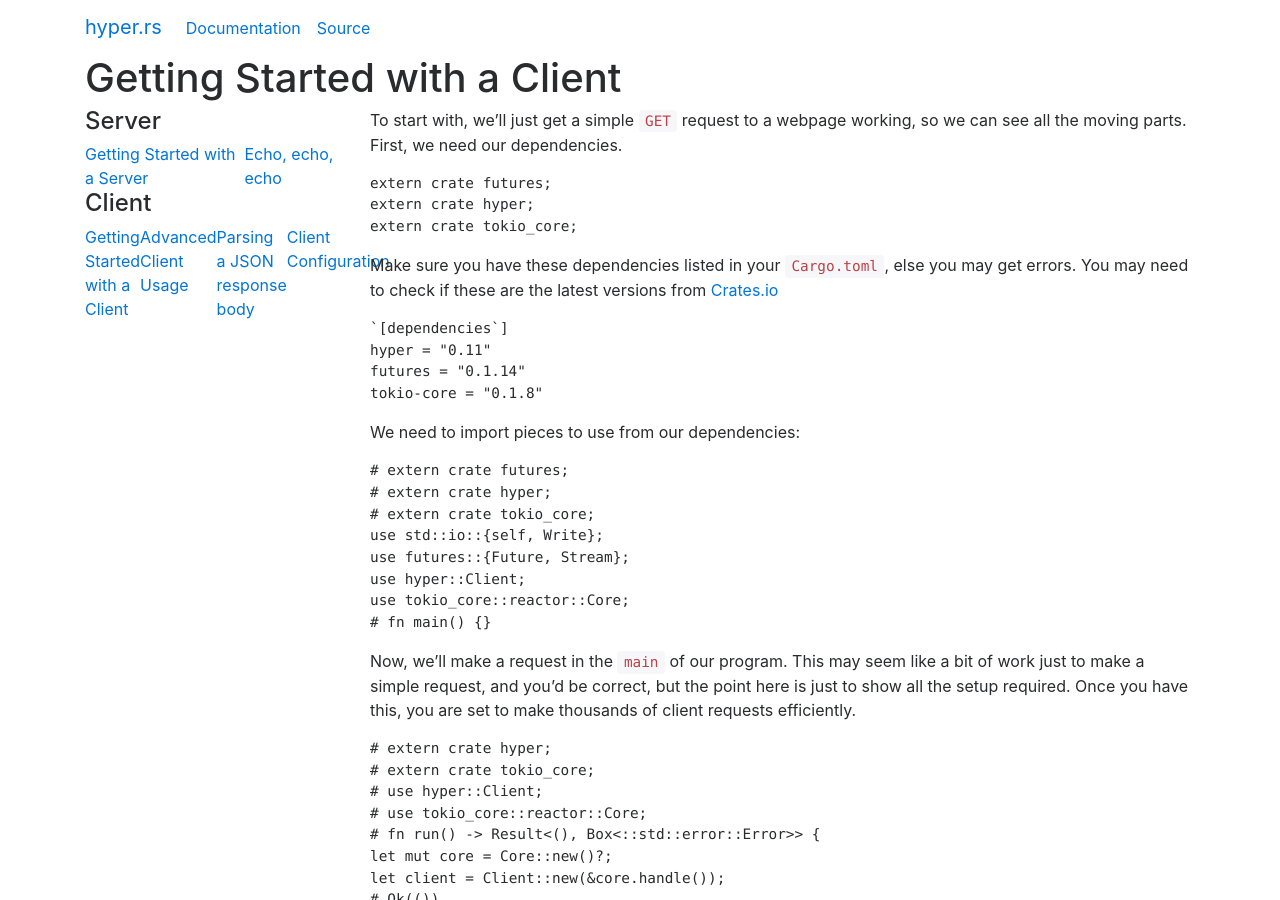
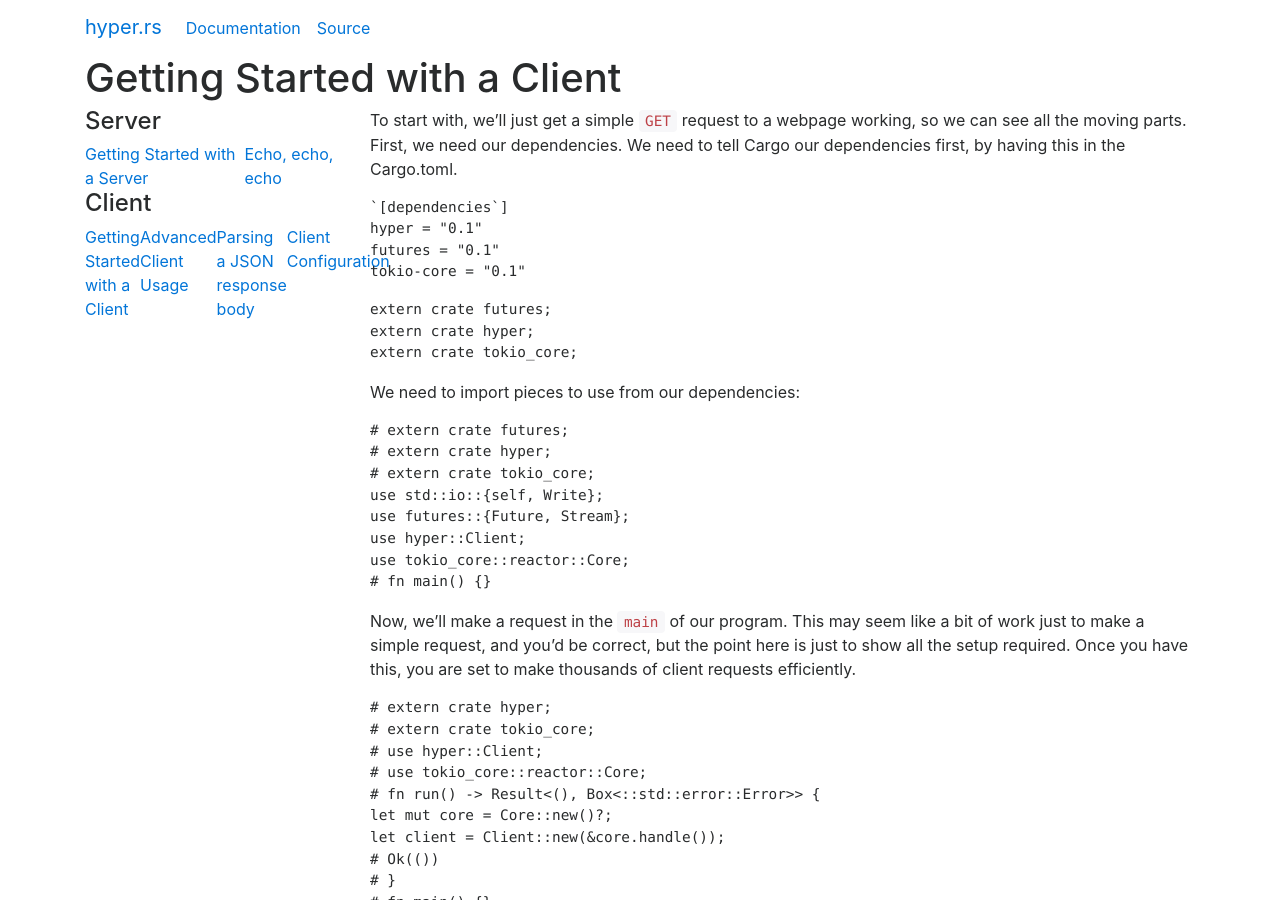
Before and after one commit to hyperium/hyperium.github.io, a Jekyll site: the page built from _guides/client/basic.md, in a window 1280 px wide and 900 px high. Built offline with Jekyll 4.4.1, drawn with Linux system fonts in a browser that asks for light colours.

Commit message:
make changes as required

````diff
--- a/_guides/client/basic.md
+++ b/_guides/client/basic.md
@@ -3,22 +3,20 @@ title: Getting Started with a Client
 ---
 
 To start with, we'll just get a simple `GET` request to a webpage working,
-so we can see all the moving parts. First, we need our dependencies.
+so we can see all the moving parts. First, we need our dependencies. We need
+to tell Cargo our dependencies first, by having this in the Cargo.toml.
+
+```
+`[dependencies`]
+hyper = "0.1"
+futures = "0.1"
+tokio-core = "0.1"
+```
 
 ```rust
 extern crate futures;
 extern crate hyper;
 extern crate tokio_core;
-```
-
-Make sure you have these dependencies listed in your ```Cargo.toml```, else you may get errors. You may need
-to check if these are the latest versions from [Crates.io](https://crates.io)
-
-```
-`[dependencies`]
-hyper = "0.11"
-futures = "0.1.14"
-tokio-core = "0.1.8"
 ```
 
 We need to import pieces to use from our dependencies:
````
